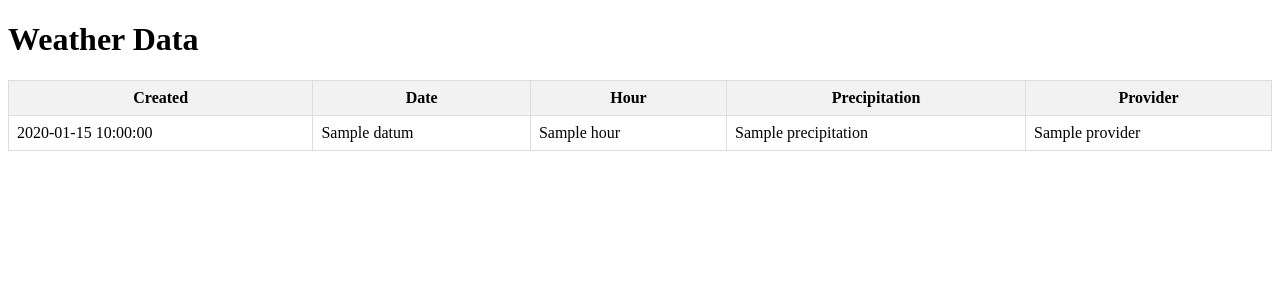
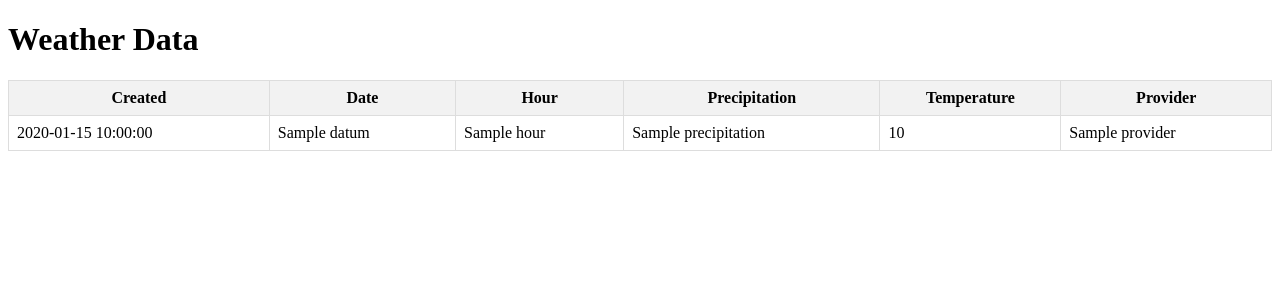
Before and after one commit to Emmynaess/devops_projekt, a Flask app: template templates/weather.html in a window 1280 px wide. Shown: the top 300 px of the page. Run offline with Flask 3, Linux system fonts and the light colour scheme; the template is opened without the code that fills it: most values are stand-ins (such as "Sample title", 1, 10 or a date in 2020).

Commit message:
added temperature to weather.html

```diff
--- a/templates/weather.html
+++ b/templates/weather.html
@@ -28,6 +28,7 @@
                 <th>Date</th>
                 <th>Hour</th>
                 <th>Precipitation</th>
+                <th>Temperature</th>
                 <th>Provider</th>
             </tr>
         </thead>
@@ -38,6 +39,7 @@
                 <td>{{ entry.Datum }}</td>
                 <td>{{ entry.Hour }}</td>
                 <td>{{ entry.Precipitation }}</td>
+                <td>{{ entry.Temperature }}</td>
                 <td>{{ entry.Provider }}</td>
             </tr>
             {% endfor %}
```
